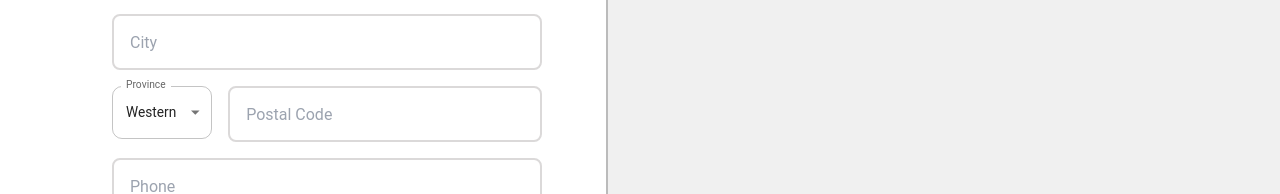
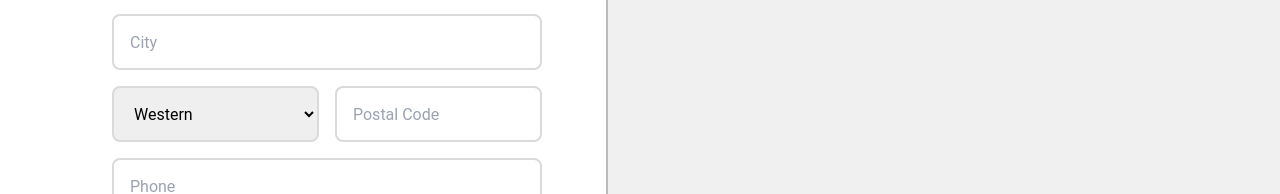
Before and after one commit to AkalankaNayanajith/Wijeratne_Furniture, a React (Create React App) app: page /paymentinformation in a window 1280 px wide. Shown: the part 593-787 px from the top of the page. Built offline with nearby package versions, Linux system fonts and the light colour scheme; what tw-elements would draw is missing.

Commit message:
dropdown updated with select element

```diff
--- a/src/Components/PaymentInformation.jsx
+++ b/src/Components/PaymentInformation.jsx
@@ -83,8 +83,21 @@ const PaymentInformation = () => {
 
 
         <div className="flex justify-between gap-4">
-          <ProvinceDropdown />
+
+        <select id="Province" name="Province" className="text-base mt-4 h-14 w-full p-4 rounded-lg outline-none border-[#DBD9D9] border-2 focus:border-2 focus:border-blue-500 focus:ring-2 focus:ring-blue-500  ">
+                    <option value="Western">Western</option>
+                    <option value="Northern">Northern</option>
+                    <option value="North Western">North Western</option>
+                    <option value="North Central">North Central</option>
+                    <option value="Eastern">Eastern</option>
+                    <option value="Central">Central</option>
+                    <option value="Uva">Uva</option>
+                    <option value="Sabaragamuwa">Sabaragamuwa</option>
+                    <option value="Southern">Southern</option>
+        </select>
+
         <input type="text" name="" id="" placeholder="Postal Code" className="text-base mt-4 h-14 w-full p-4 rounded-lg outline-none border-[#DBD9D9] border-2 focus:border-2 focus:border-blue-500 focus:ring-2 focus:ring-blue-500"/>
+
 
         </div>
         <input type="text" name="" id="" placeholder="Phone" className="text-base mt-4 h-14 w-full p-4 rounded-lg outline-none border-[#DBD9D9] border-2 focus:border-2 focus:border-blue-500 focus:ring-2 focus:ring-blue-500"/>
```
